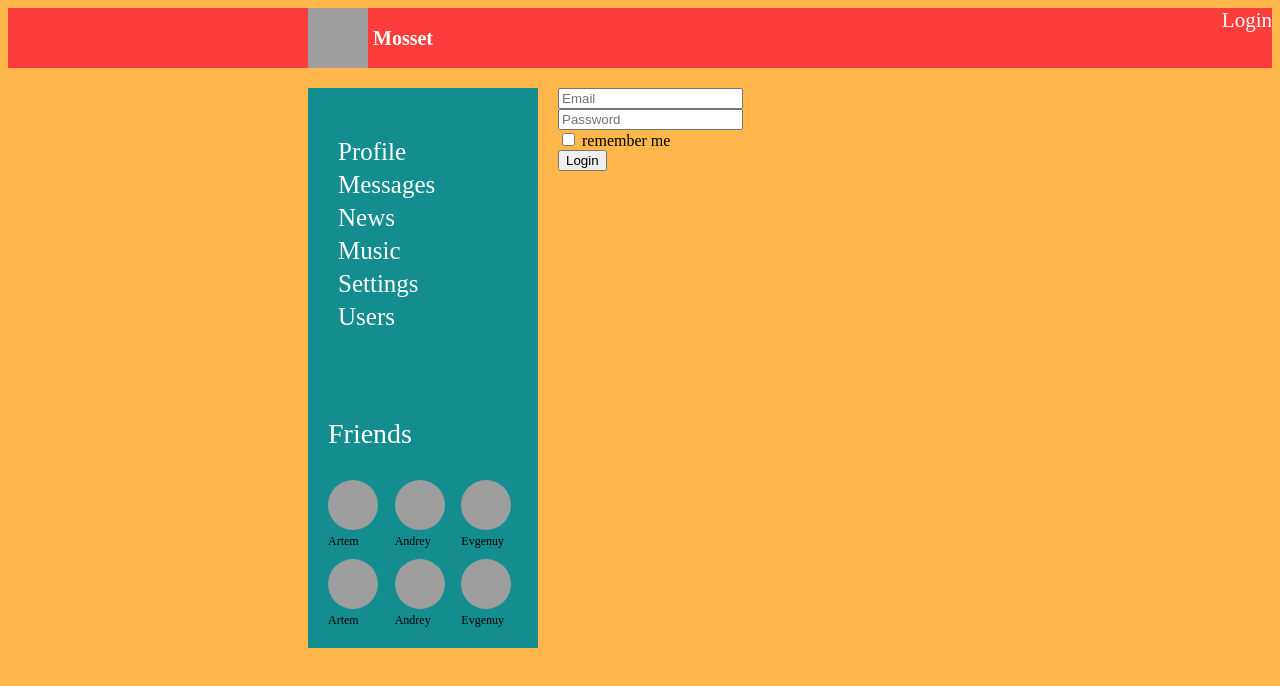
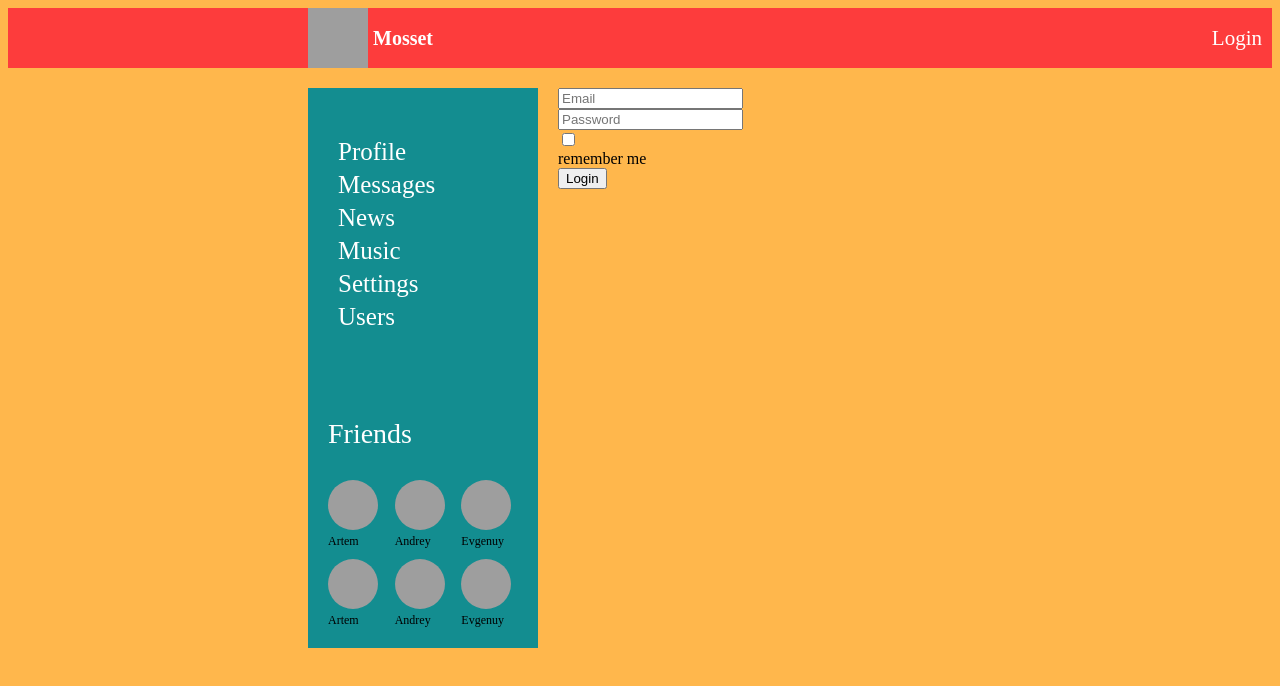
Before and after one commit to HarleyQueen1992/social-network, a React (Create React App) app: page /login in a window 1280 px wide. Shown: the top 686 px of the page. Built offline with nearby package versions, Linux system fonts and the light colour scheme; no server answers; grey boxes are pictures that could not be loaded.

Commit message:
Adding validators and login-logout

```diff
--- a/src/API/api.js
+++ b/src/API/api.js
@@ -35,6 +35,9 @@ export const authAPI = {
     },
     loginIn(email, password) {
         return instance.post(`auth/login?email=${email}&password=${password}`)
+    },
+    logOut() {
+        return instance.delete(`auth/login`)
     }
 }
 
--- a/src/components/Dialogs/AddMessage/AddMessageFromRedux.jsx
+++ b/src/components/Dialogs/AddMessage/AddMessageFromRedux.jsx
@@ -1,12 +1,14 @@
 import React from 'react'
 import s from './AddMessageFromRedux.module.css'
 import {Field, reduxForm} from 'redux-form'
+import { required } from '../../../utils/validators/validators'
+
 
 const AddMessageForm = (props) => {
     return (
         <form onSubmit={props.handleSubmit}>
             <div className={s.bottom}>
-                <Field component="textarea" name="newMessageBody" placeholder="Enter you message" />
+                <Field component={"textarea"} name="newMessageBody" placeholder="Enter you message" validate={[required]}/>
                 <button className={s.but}>Submit</button>
             </div>
         </form>
--- a/src/components/Header/Header.jsx
+++ b/src/components/Header/Header.jsx
@@ -17,10 +17,14 @@ const Header = (props) => {
                         <div className={h.avaLogin} >
                             <img className={h.ava} src={photo} />
                             <span className={h.userName} >{props.profileInfo.fullName}</span>
+                            {/* <img onClick={props.logOut} className={h.logout} src="https://image.flaticon.com/icons/png/512/25/25706.png" />   */}
+                            <button className={h.logout} onClick={props.logOut} >Log Out</button>
                         </div> :
                         <div className={h.avaLogin} >
                             <img className={h.ava} src={props.profileInfo.photos.large}/>
                             <span className={h.userName} >{props.profileInfo.fullName}</span>
+                            {/* <img onClick={props.logOut} className={h.logout} src="https://image.flaticon.com/icons/png/512/25/25706.png"/> */}
+                            <button className={h.logout} onClick={props.logOut} >Log Out</button>
                         </div>}
                     </div>
             : <NavLink to={'/login'} className={h.authBlock}>Login</NavLink>}
--- a/src/components/Header/Header.module.css
+++ b/src/components/Header/Header.module.css
@@ -7,8 +7,10 @@
 }
 
 .header img {
-    width: 60px;
-    height: 60px;
+    max-width: 60px;
+    min-width: 10px;
+    max-height: 60px;
+    min-height: 10px;
 }
 
 .logoBlock {
@@ -19,10 +21,13 @@
 
 .logo {
     justify-self: end;
+    width: 60px;
+    height: 60px;
 }
 
 .loginBlock {
     grid-area: login;
+    display: grid;
 }
 
 .headerName {
@@ -34,20 +39,30 @@
 }
 
 .authBlock {
-    float: right;
+    align-self: center;
+    justify-self: end;
     color: white;
+    margin-right: 10px;
 }
 
 .avaLogin {
     display: grid;
-    grid-template-areas: "ava login";
-    grid-template-columns: auto 150px;
+    grid-template-areas: "ava login out";
+    grid-template-columns: auto 130px 95px;
 }
 
 .ava {
     grid-area: ava;
     align-self: center;
     justify-self: end;
+    width: 60px;
+    height: 60px;
+}
+
+.logout {
+    cursor: pointer;
+    align-self: center;
+    height: 30px;
 }
 
 .userName {
--- a/src/components/Header/HeaderContainer.jsx
+++ b/src/components/Header/HeaderContainer.jsx
@@ -1,7 +1,7 @@
 import React from 'react';
 import { connect } from 'react-redux';
 import { authAPI } from '../../API/api.js';
-import { setAuthUserData, setProfileData, getAuthMe } from '../../redux/auth-reducer.js';
+import { setAuthUserData, setProfileData, getAuthMe,logOut  } from '../../redux/auth-reducer.js';
 import Header from './Header.jsx'
 
 class HeaderContainer extends React.Component {
@@ -33,4 +33,4 @@ let mapStateToProps = (state) => {
     }
 }
 
-export default connect(mapStateToProps,{setAuthUserData, setProfileData, getAuthMe})(HeaderContainer);
+export default connect(mapStateToProps,{setAuthUserData, setProfileData, getAuthMe, logOut})(HeaderContainer);
--- a/src/components/Login/Login.jsx
+++ b/src/components/Login/Login.jsx
@@ -1,5 +1,6 @@
 import React from 'react'
 import { connect } from 'react-redux'
+import { Redirect } from 'react-router-dom'
 import { compose } from 'redux'
 import { authAPI } from '../../API/api'
 import { loginIn } from '../../redux/auth-reducer'
@@ -18,15 +19,15 @@ class Login extends React.Component {
 
     render () {
         return (
-            <LoginReduxForm onSubmit={this.onSubmit}/>
+            this.props.isAuth ? <Redirect to={"/profile"} /> : <LoginReduxForm onSubmit={this.onSubmit}/>
         )
     }
 
 }
 
-const mapStateToProps = () => {
+const mapStateToProps = (state) => {
     return {
-
+        isAuth: state.auth.isAuth
     }
 }
 
--- a/src/components/Login/LoginForm/LoginForm.jsx
+++ b/src/components/Login/LoginForm/LoginForm.jsx
@@ -1,16 +1,21 @@
 import React from 'react'
 import {Field, reduxForm} from 'redux-form'
+import { maxLengthCreator, required } from '../../../utils/validators/validators'
+import { Input } from '../../common/FromsControls/FormsControls'
+
+let maxLength = maxLengthCreator(25)
+
 const LoginForm = (props) => {
     return (
         <form onSubmit={props.handleSubmit} >
             <div>
-                <Field placeholder={"Email"} name={"email"} component={"input"} />
+                <Field placeholder={"Email"} name={"email"} component={Input} validate={[required, maxLength]} />
             </div>
             <div>
-                <Field placeholder={"Password"} name={"password"} component={"input"} />
+                <Field placeholder={"Password"} name={"password"} component={Input} type="password" validate={[required, maxLength]}/>
             </div>
             <div>
-                <Field type={"checkbox"} name={"reememberMe"} component={"input"} /> remember me
+                <Field type={"checkbox"} name={"reememberMe"} component={Input} /> remember me
             </div>
             <div>
                 <button>Login</button>
@@ -20,6 +25,6 @@ const LoginForm = (props) => {
     )
 }
 let LoginReduxForm = reduxForm({
-    form:"login"
+    form: "login"
 })(LoginForm)
 export default LoginReduxForm;
--- a/src/components/Profile/ProfileContainer.jsx
+++ b/src/components/Profile/ProfileContainer.jsx
@@ -41,5 +41,5 @@ const mapStateToProps = (state) => ({
 export default compose(
     connect(mapStateToProps,{getUserProfile, getStatus, updateStatus}),
     withRouter,
-    // withAuthRedirecr
+    withAuthRedirecr
 )(ProfileContainer)
--- /dev/null
+++ b/src/components/common/FromsControls/FormContainer.module.css
@@ -0,0 +1,8 @@
+.formControl.error input,
+.formControl.error textarea {
+    border: 2px solid red;
+}
+
+.formControl.error div {
+    color: red;
+}
--- /dev/null
+++ b/src/components/common/FromsControls/FormsControls.jsx
@@ -0,0 +1,28 @@
+import React from 'react'
+import s from './FormContainer.module.css'
+
+export const  FormControl = ({input, meta, child, ...props}) => {
+    debugger
+    const hasError = meta.touched && meta.error;
+    return (
+        <div className={s.formControl + " " + (hasError ? s.error : "")} >
+            <div>
+                {props.children}
+            </div>
+            <div>
+                {hasError && <div>{meta.error}</div> }
+            </div>
+        </div>
+    )
+}
+
+export const Textarea = (props) => {
+    const {input, meta, child, ...restProps} = props;
+    return <FormControl {...props}> <textarea {...input} {...restProps} /> </FormControl>
+}
+
+export const Input = (props) => {
+    const {input, meta, child, ...restProps} = props;
+
+    return <FormControl {...props}><input {...input} {...restProps}/></FormControl>
+}
--- a/src/redux/auth-reducer.js
+++ b/src/redux/auth-reducer.js
@@ -18,8 +18,7 @@ const authReducer = (state = initialState, action) => {
             {
                 return {
                     ...state,
-                    ...action.data,
-                    isAuth: true
+                    ...action.data
 
                 };
             }
@@ -27,8 +26,7 @@ const authReducer = (state = initialState, action) => {
             {
                 return {
                     ...state,
-                    profileInfo: action.profile,
-                    isAuth: true
+                    ...action.data
                 }
             }
         default:
@@ -37,17 +35,17 @@ const authReducer = (state = initialState, action) => {
 }
 
 // Action Creator
-export const setAuthUserData = (userId, login, email) => {
+export const setAuthUserData = (userId, login, email, isAuth) => {
     return {
         type: SET_USER_DATA,
-        data: { userId, login, email }
+        data: { userId, login, email, isAuth }
     }
 }
 
-export const setProfileData = (profile) => {
+export const setProfileData = (profileInfo, isAuth) => {
     return {
         type: SET_PROFILE_DATA,
-        profile
+        data: { profileInfo, isAuth }
     }
 }
 
@@ -63,7 +61,7 @@ export const getAuthMe = () => {
                         .then(respo => {
                             dispatch(setProfileData(respo.data));
                         })
-                    dispatch(setAuthUserData(id, login, email));
+                    dispatch(setAuthUserData(id, login, email, true));
                 }
             })
     }
@@ -76,11 +74,24 @@ export const loginIn = (email, password) => {
                 if (data.data.resultCode === 0) {
                     profileAPI.getProfile(data.data.data.userId)
                         .then(respo => {
-                            dispatch(setProfileData(respo.data));
+                            dispatch(setProfileData(respo.data, true));
                         })
                 }
             })
     }
 }
 
+export const logOut = () => {
+    return (dispatch) => {
+        authAPI.logOut()
+            .then(data => {
+                debugger
+                if (data.data.resultCode === 0) {
+                    dispatch(setProfileData(null, false));
+
+                }
+            })
+    }
+}
+
 export default authReducer;
--- /dev/null
+++ b/src/utils/validators/validators.js
@@ -0,0 +1,11 @@
+export const required = value => {
+    if (value) return undefined
+
+    return "Field is required";
+}
+
+export const maxLengthCreator = (maxLength) => (value) => {
+    if (value.length > maxLength) return `Max length is ${maxLength} symbols`
+
+    return undefined;
+}
```
